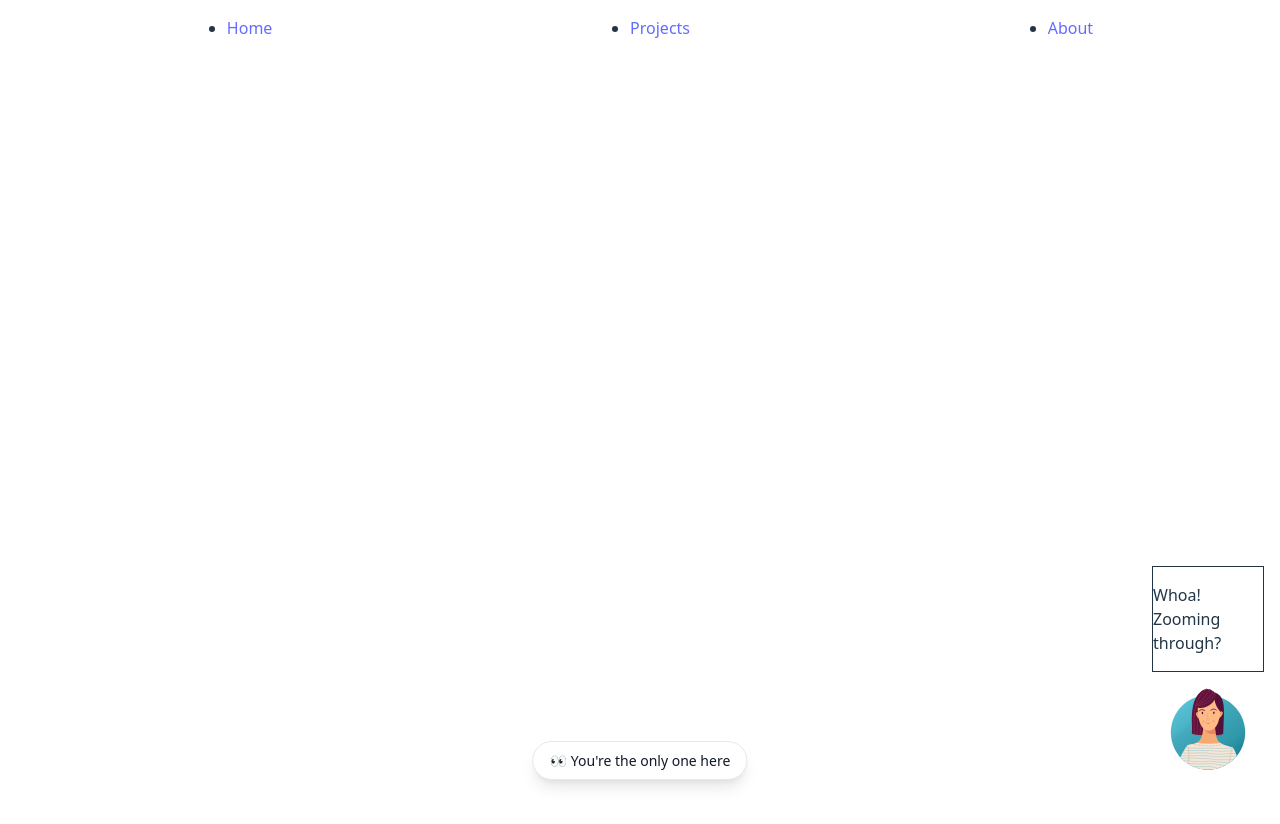
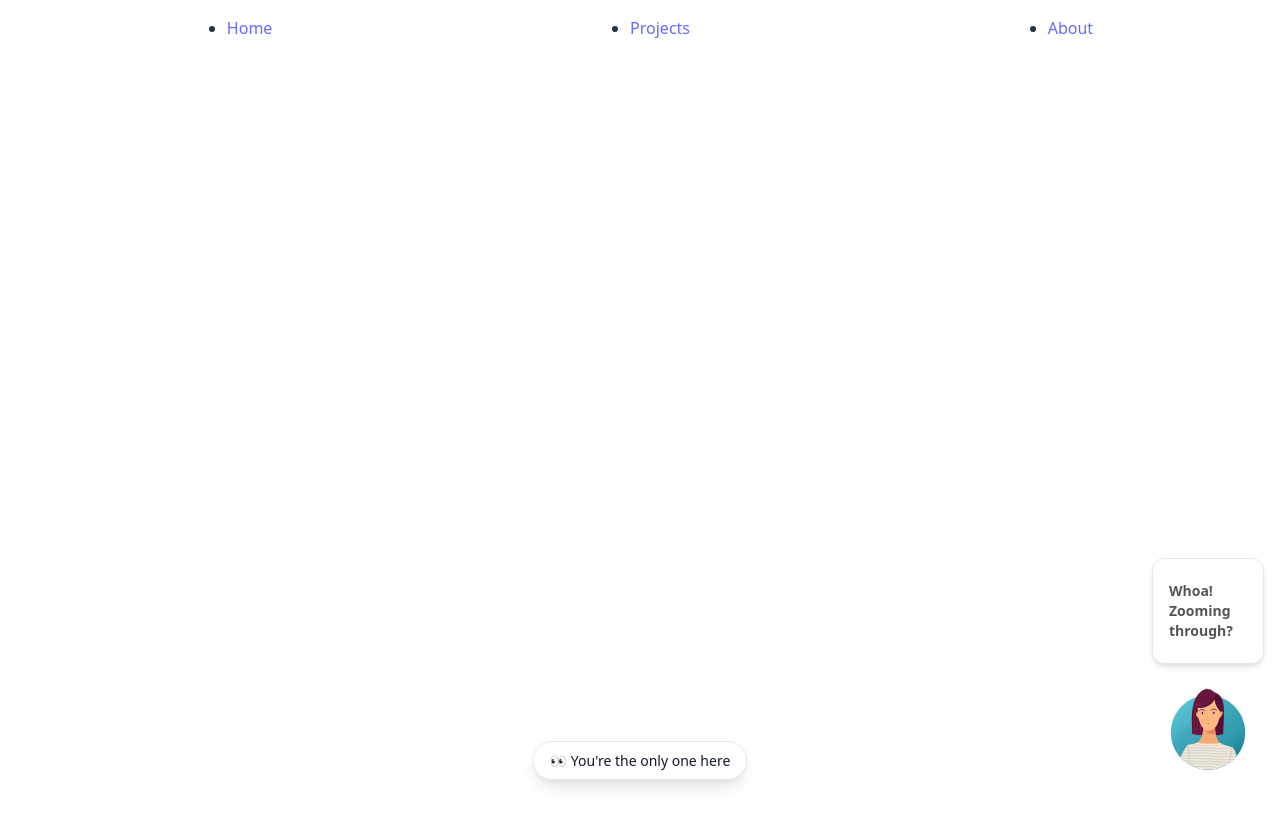
Before and after one commit to Keerat7/dis_portfolio, a React (Vite) app: page /about in a window 1280 px wide. Both pictures are taken after a click on the link "About". Built offline with nearby package versions, Linux system fonts and the light colour scheme.

Commit message:
Update AssistantAvatar.jsx - Design Update for Text bubble

```diff
--- a/src/components/AssistantAvatar.jsx
+++ b/src/components/AssistantAvatar.jsx
@@ -62,11 +62,25 @@ const AssistantAvatar = () => {
         <Lottie animationData={assistantAnimation} loop autoplay className="w-full h-full pointer-events-none"/>
 
         {showBubble && (
-          <div className="absolute bottom-full mb-2 right-0 z-10
-                          bg-white dark:bg-gray-800
-                          border border-gray-300 dark:border-gray-600
-                          rounded-lg shadow-lg px-4 py-2 max-w-xs">
-            <p className="text-sm text-gray-900 dark:text-white">{message}</p>
+          <div
+            style={{
+              backgroundColor: 'white',
+              color: '#555', // Gray text color
+              borderRadius: '12px', // Rounded corners
+              position: 'absolute',
+              bottom: '100%', // Position above the avatar
+              marginBottom: '8px', // Space between avatar and bubble (mb-2)
+              right: '0',
+              zIndex: 10, // Ensure bubble is above the animation if needed
+              padding: '8px 16px', // Equivalent to px-4 py-2
+              maxWidth: '20rem', // Equivalent to max-w-xs
+              boxShadow: '0 4px 6px -1px rgba(0, 0, 0, 0.1), 0 2px 4px -1px rgba(0, 0, 0, 0.06)', // Equivalent to shadow-lg
+              border: '1px solid #e5e7eb' // Add a light gray border for definition
+            }}
+          >
+            <p style={{ fontSize: '0.875rem', lineHeight: '1.25rem', fontWeight: '600' /* text-sm */ }}>
+              {message}
+            </p>
           </div>
         )}
       </div>
```
